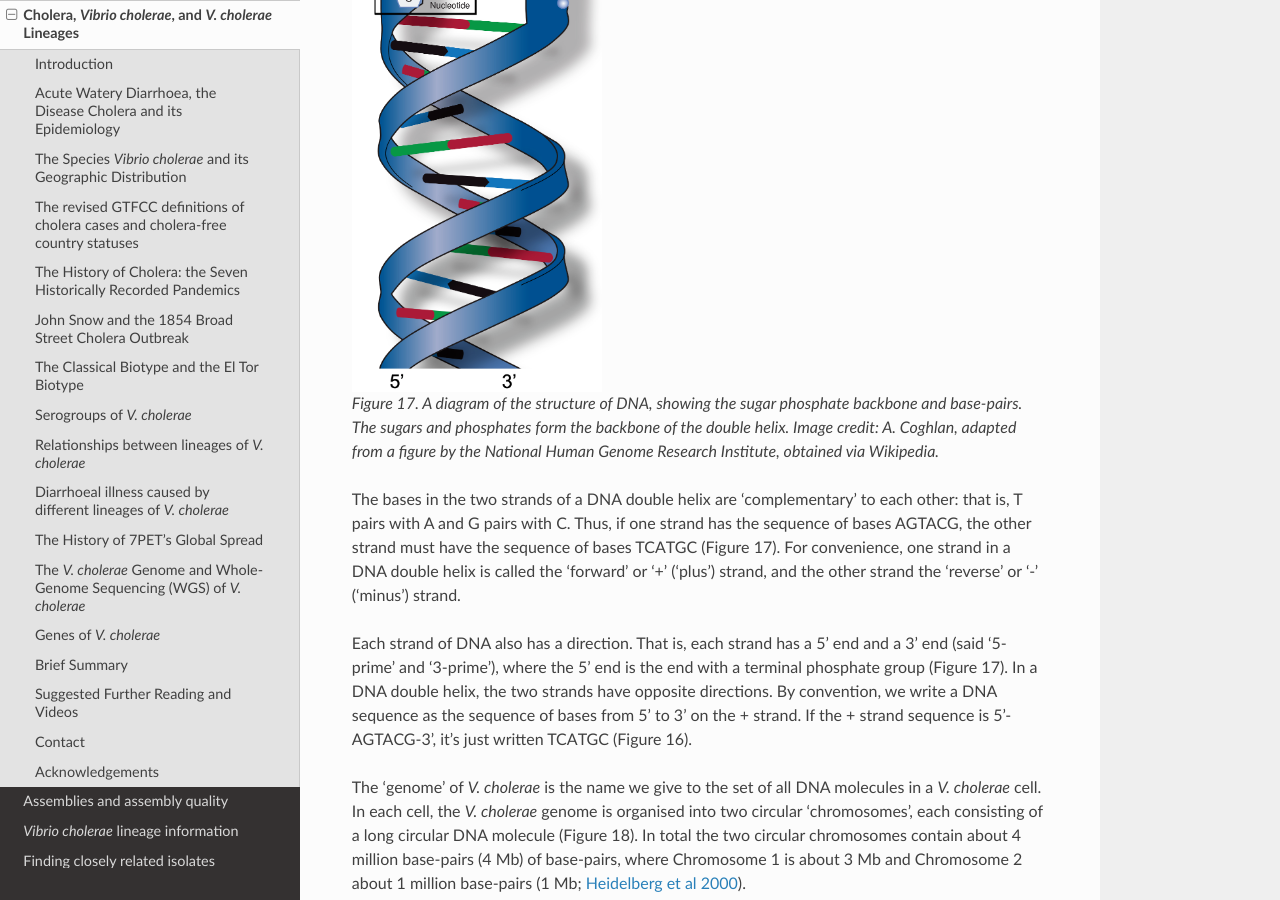
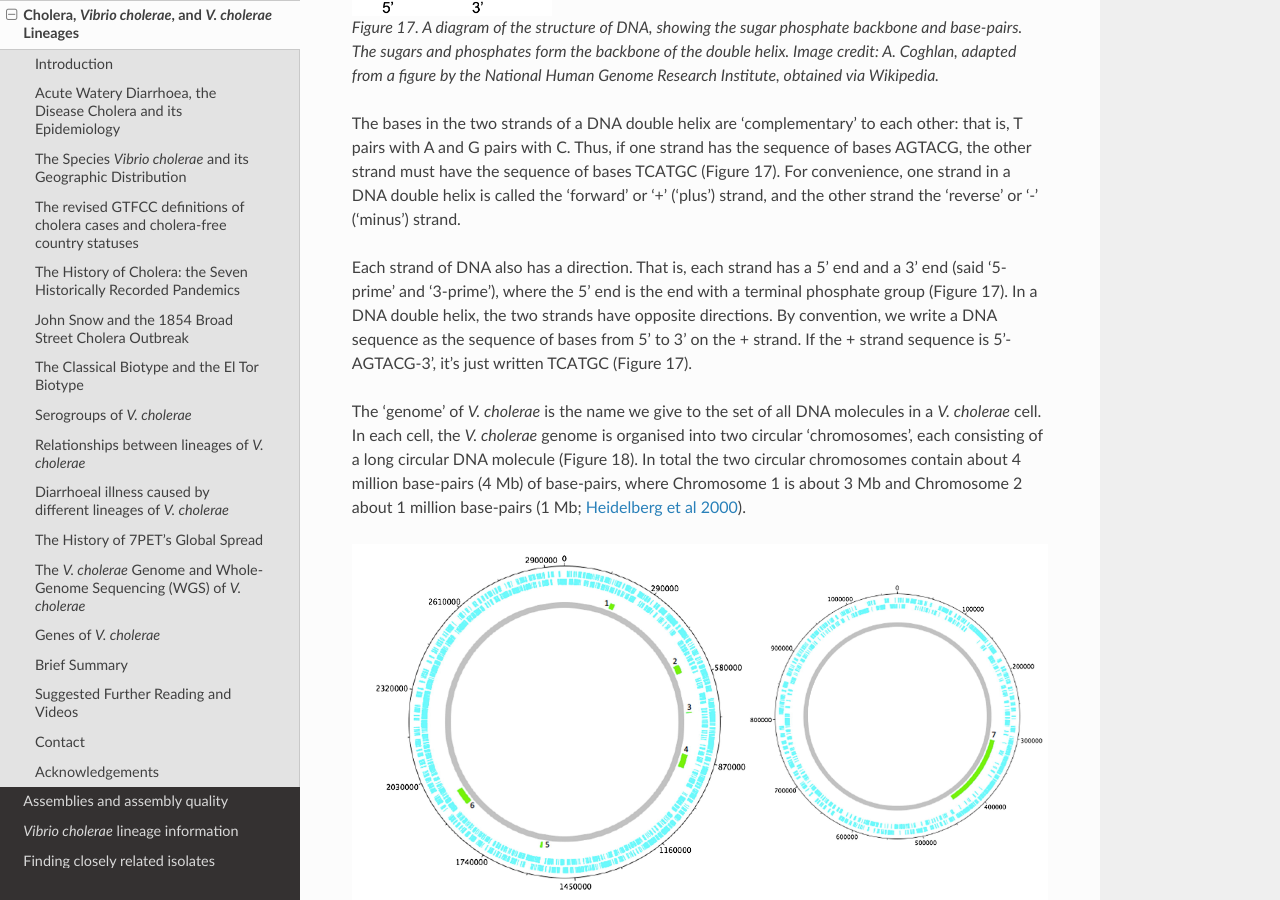
Before and after one commit to avrilcoghlan/cholerabook, a Sphinx documentation site: the page built from docs/source/vibriogenomes.rst, in a window 1280 px wide and 900 px high, scrolled down 15993 px. Built offline with Sphinx 7.4.7 and the Read the Docs theme 2.0.0, drawn with Linux system fonts in a browser that asks for light colours.

Commit message:
Update vibriogenomes.rst

```diff
--- a/docs/source/vibriogenomes.rst
+++ b/docs/source/vibriogenomes.rst
@@ -305,7 +305,7 @@
 an inner core oligosaccharide, and Lipid A (Figure 11).
 
 .. figure:: LPS.png
-  :width: 300
+  :width: 200
 
   Figure 11. Structure of a lipopolysaccharide. Image credit: Mike Jones, via Wikipedia.
 
@@ -464,7 +464,7 @@
 and cytosine ('C').
 
 .. figure:: DNA_structure.png
-  :width: 250
+  :width: 200
 
   Figure 17. A diagram of the structure of DNA, showing the sugar phosphate backbone and base-pairs. The sugars and phosphates form the backbone of the double helix. Image credit: A. Coghlan, adapted from a figure by the National Human Genome Research Institute, obtained via Wikipedia.
 
@@ -477,7 +477,7 @@
 where the 5' end is the end with a terminal phosphate group (Figure 17).
 In a DNA double helix, the two strands have opposite directions.
 By convention, we write a DNA sequence as the sequence of bases from 5' to 3' on the + strand.
-If the + strand sequence is 5'-AGTACG-3', it's just written TCATGC (Figure 16).
+If the + strand sequence is 5'-AGTACG-3', it's just written TCATGC (Figure 17).
 
 The 'genome' of *V. cholerae* is the name we give to the set of all DNA molecules in a *V. cholerae* cell.
 In each cell, the *V. cholerae* genome is organised into two circular 'chromosomes', each consisting of a long circular DNA molecule (Figure 18).
```
